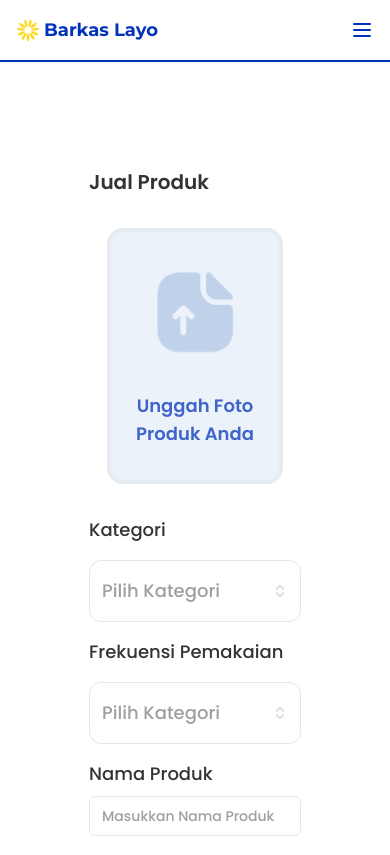
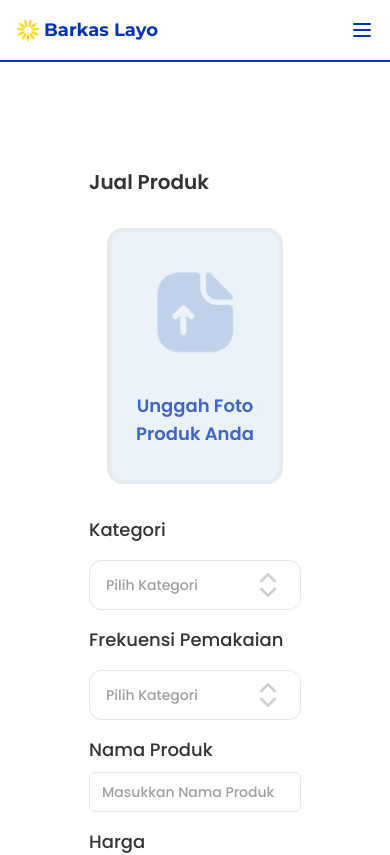
Before and after one commit to mhasaero/Barkas_Layo_WebDev_Techpo_2024, a Next.js app: page /add-product in a window 390 px wide. Shown: the top 855 px of the page. Built offline with nearby package versions, Linux system fonts and the light colour scheme.

Commit message:
feat: add product responsive

```diff
--- a/components/ui/ComboBox.tsx
+++ b/components/ui/ComboBox.tsx
@@ -30,13 +30,13 @@
           variant="outline"
           role="combobox"
           aria-expanded={open}
-          className="w-full justify-between text-muted"
+          className="justify-between px-4 py-2 text-sm text-muted"
         >
           {value
             ? framework.find((framework: any) => framework.value === value)
                 ?.label
             : "Pilih Kategori"}
-          <ChevronsUpDown className="ml-2 h-4 w-4 shrink-0 opacity-50" />
+          <ChevronsUpDown className="ml-2 size-8 shrink-0 opacity-50" />
         </Button>
       </PopoverTrigger>
       <PopoverContent className="p-0">
--- a/components/ui/popover.tsx
+++ b/components/ui/popover.tsx
@@ -19,7 +19,7 @@
       align={align}
       sideOffset={sideOffset}
       className={cn(
-        "z-50 rounded-md p-4 shadow-md outline-none data-[state=open]:animate-in data-[state=closed]:animate-out data-[state=closed]:fade-out-0 data-[state=open]:fade-in-0 data-[state=closed]:zoom-out-95 data-[state=open]:zoom-in-95 data-[side=bottom]:slide-in-from-top-2 data-[side=left]:slide-in-from-right-2 data-[side=right]:slide-in-from-left-2 data-[side=top]:slide-in-from-bottom-2",
+        "z-50 rounded-md shadow-md outline-none data-[state=open]:animate-in data-[state=closed]:animate-out data-[state=closed]:fade-out-0 data-[state=open]:fade-in-0 data-[state=closed]:zoom-out-95 data-[state=open]:zoom-in-95 data-[side=bottom]:slide-in-from-top-2 data-[side=left]:slide-in-from-right-2 data-[side=right]:slide-in-from-left-2 data-[side=top]:slide-in-from-bottom-2",
         className,
       )}
       {...props}
```
